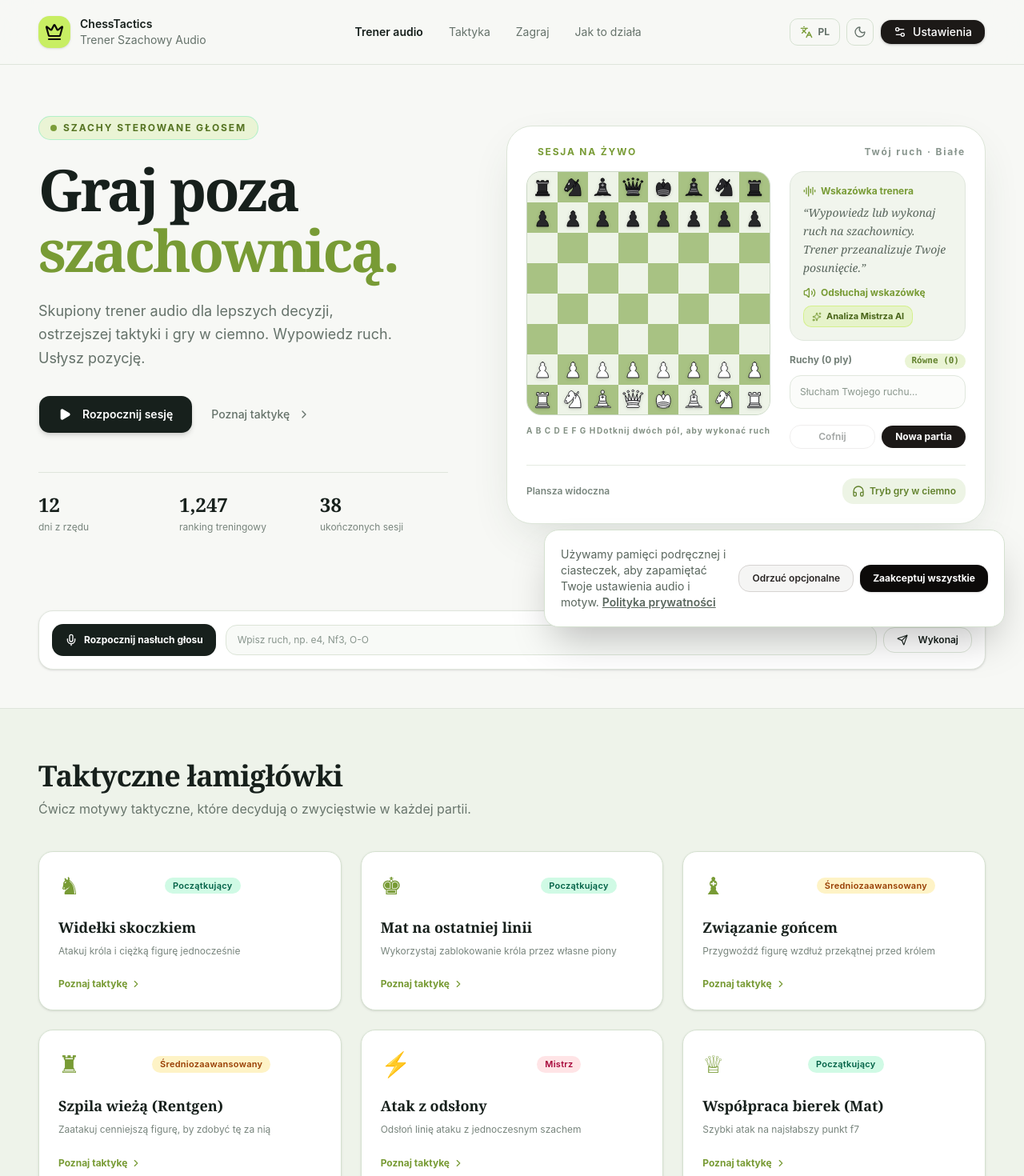
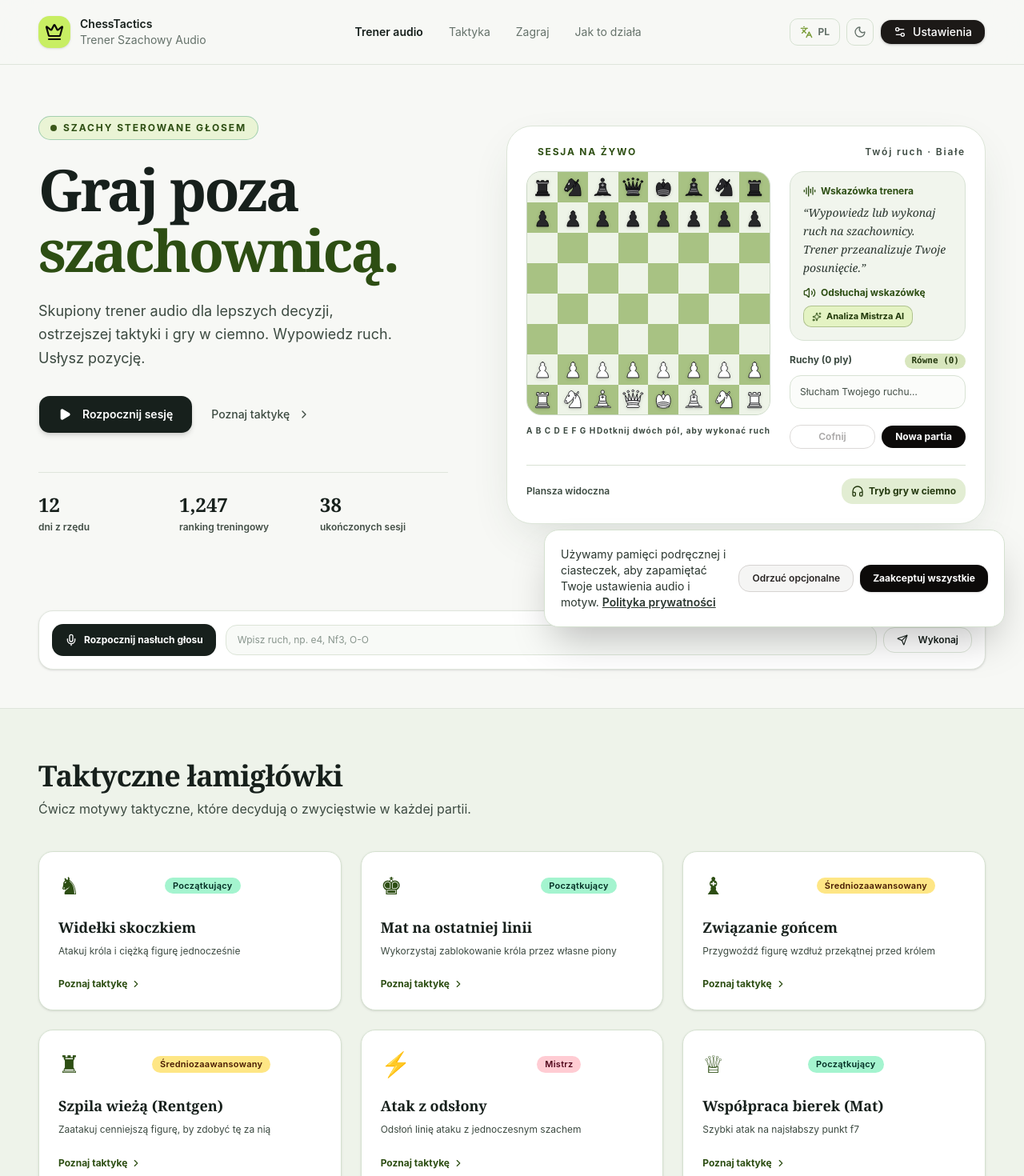
Before and after one commit to AdamBabinicz/voice-chess, a Next.js app: page / in a window 1280 px wide. Shown: the top 1470 px of the page at 80% size. Built offline with nearby package versions, Linux system fonts and the light colour scheme.

Commit message:
fix(a11y): upgrade text color contrast ratios to pass WCAG AAA accessibility audit

```diff
--- a/app/page.tsx
+++ b/app/page.tsx
@@ -301,14 +301,12 @@ export default function Page() {
       // Dźwięk błędu przy próbie nielegalnego ruchu
       playIllegalSound();
 
-      // Jeśli ruch był niedozwolony, informujemy gracza, ale NIE niszczymy analizy trenera
       const err =
         lang === "pl"
           ? "To posunięcie jest niedozwolone w tej pozycji."
           : "Illegal move. Please try another move.";
       setCoachInsight(err);
 
-      // Przywróć poprzednią trafną radę trenera po 2 sekundach
       window.setTimeout(() => {
         if (lastValidCoachInsightRef.current) {
           setCoachInsight(lastValidCoachInsightRef.current);
@@ -436,7 +434,6 @@ export default function Page() {
         dark && "dark bg-[#111613] text-[#edf2ed]",
       )}
     >
-      {/* Odseparowany nagłówek */}
       <SiteHeader
         lang={lang}
         onToggleLang={() => setLang(lang === "en" ? "pl" : "en")}
@@ -450,23 +447,23 @@ export default function Page() {
         settingsLabel={t.settings}
       />
 
-      {/* Główna zawartość */}
       <main id="top">
-        {/* Sekcja Hero oraz karta szachownicy na żywo */}
         <section className="mx-auto grid max-w-[1360px] gap-12 px-5 pb-16 pt-12 sm:px-8 lg:grid-cols-[1fr_1.15fr] lg:items-center lg:gap-16 lg:px-12 lg:pb-24 lg:pt-16">
           <div className="max-w-xl">
-            <div className="mb-6 inline-flex items-center gap-2 rounded-full border border-emerald-300/40 bg-[#eaf4d5] px-3.5 py-1.5 text-xs font-bold tracking-[0.16em] text-[#557322] dark:bg-[#1f2d22] dark:text-[#a8d655]">
-              <span className="size-2 rounded-full bg-[#789b35] animate-pulse" />
+            <div className="mb-6 inline-flex items-center gap-2 rounded-full border border-emerald-700/30 bg-[#eaf4d5] px-3.5 py-1.5 text-xs font-bold tracking-[0.16em] text-[#2d4e13] dark:bg-[#1f2d22] dark:text-[#bcee68]">
+              <span className="size-2 rounded-full bg-[#365314] animate-pulse" />
               {t.eyebrow}
             </div>
 
             <h1 className="font-serif text-4xl font-semibold leading-[1.05] tracking-[-0.04em] sm:text-6xl lg:text-7xl">
               {t.title}
               <br />
-              <span className="text-[#789b35]">{t.accent}</span>
+              <span className="text-[#2d4e13] dark:text-[#bcee68]">
+                {t.accent}
+              </span>
             </h1>
 
-            <p className="mt-6 max-w-md text-base sm:text-lg leading-relaxed text-[#65726a] dark:text-[#aab7ad]">
+            <p className="mt-6 max-w-md text-base sm:text-lg leading-relaxed text-[#3c4a41] dark:text-[#cbd5e1]">
               {t.body}
             </p>
 
@@ -482,7 +479,7 @@ export default function Page() {
               <Button
                 type="button"
                 variant="ghost"
-                className="h-12 rounded-xl text-[#65726a] hover:text-[#17201c] dark:text-[#c4d4c8] dark:hover:text-white cursor-pointer"
+                className="h-12 rounded-xl text-[#3c4a41] hover:text-[#17201c] dark:text-[#cbd5e1] dark:hover:text-white cursor-pointer"
                 onClick={() => scrollToSection("tactics")}
               >
                 {t.explore}
@@ -493,19 +490,19 @@ export default function Page() {
             <div className="mt-12 grid max-w-lg grid-cols-3 gap-4 border-t border-[#dfe5dc] pt-6 dark:border-[#29332e]">
               <div>
                 <strong className="font-serif text-2xl font-bold">12</strong>
-                <p className="mt-1 text-xs text-[#78857d] dark:text-[#97a59c]">
+                <p className="mt-1 text-xs font-semibold text-[#424e46] dark:text-[#cbd5e1]">
                   {t.streak}
                 </p>
               </div>
               <div>
                 <strong className="font-serif text-2xl font-bold">1,247</strong>
-                <p className="mt-1 text-xs text-[#78857d] dark:text-[#97a59c]">
+                <p className="mt-1 text-xs font-semibold text-[#424e46] dark:text-[#cbd5e1]">
                   {t.rating}
                 </p>
               </div>
               <div>
                 <strong className="font-serif text-2xl font-bold">38</strong>
-                <p className="mt-1 text-xs text-[#78857d] dark:text-[#97a59c]">
+                <p className="mt-1 text-xs font-semibold text-[#424e46] dark:text-[#cbd5e1]">
                   {t.sessions}
                 </p>
               </div>
@@ -517,21 +514,20 @@ export default function Page() {
             id="live-coach"
             className="rounded-[2rem] border border-[#dce5d8] bg-white p-4 shadow-[0_20px_60px_-20px_rgba(52,73,57,.2)] dark:border-[#2b3a30] dark:bg-[#18201b] sm:p-6"
           >
-            <div className="mb-4 flex items-center justify-between text-xs font-bold tracking-[0.15em] text-[#789b35]">
+            <div className="mb-4 flex items-center justify-between text-xs font-bold tracking-[0.15em] text-[#2d4e13] dark:text-[#bcee68]">
               <span className="flex items-center gap-1.5">
-                <span className="size-2 rounded-full bg-[#789b35] animate-ping" />
+                <span className="size-2 rounded-full bg-[#2d4e13] dark:bg-[#bcee68] animate-ping" />
                 {t.live}{" "}
                 {activePuzzle !== null &&
                   TACTICAL_PUZZLES[activePuzzle] &&
                   `· ${TACTICAL_PUZZLES[activePuzzle].title[lang]}`}
               </span>
-              <span className="text-[#88958d] dark:text-[#a0afa5]">
+              <span className="text-[#3c4a41] dark:text-[#cbd5e1] font-semibold">
                 {turn === "w" ? t.turnWhite : t.turnBlack}
               </span>
             </div>
 
             <div className="grid gap-6 md:grid-cols-[minmax(0,1fr)_220px]">
-              {/* Szachownica SVG */}
               <ChessBoardView
                 board={board}
                 selectedSquare={selected}
@@ -545,30 +541,28 @@ export default function Page() {
                 }}
               />
 
-              {/* Informacje trenera i ruchy */}
               <div className="flex flex-col gap-4">
-                <div className="rounded-2xl border border-[#e0e7dd] bg-[#f1f5ed] p-4 dark:border-[#2f3d33] dark:bg-[#202b25]">
-                  <div className="mb-2 flex items-center justify-between text-xs font-bold text-[#789b35]">
+                <div className="rounded-2xl border border-[#d8e2d4] bg-[#f1f5ed] p-4 dark:border-[#2f3d33] dark:bg-[#202b25]">
+                  <div className="mb-2 flex items-center justify-between text-xs font-bold text-[#2d4e13] dark:text-[#bcee68]">
                     <span className="flex items-center gap-1.5">
                       <AudioLines className="size-4" />
                       {t.coach}
                     </span>
                     {isSpeaking && (
                       <span className="flex gap-0.5">
-                        <span className="size-1 rounded-full bg-[#789b35] animate-ping" />
+                        <span className="size-1 rounded-full bg-[#2d4e13] dark:bg-[#bcee68] animate-ping" />
                       </span>
                     )}
                   </div>
-                  <p className="font-serif text-sm italic leading-relaxed text-[#59665d] dark:text-[#b8c5bb]">
+                  <p className="font-serif text-sm italic leading-relaxed text-[#2a362f] dark:text-[#e2e8f0]">
                     &ldquo;{coachInsight}&rdquo;
                   </p>
 
-                  {/* Przyciski trenera: Odsłuchaj + Analiza Mistrza AI */}
                   <div className="mt-3 flex flex-wrap items-center justify-between gap-2">
                     <button
                       type="button"
                       onClick={() => announce(coachInsight)}
-                      className="flex items-center gap-1.5 text-xs font-bold text-[#789b35] hover:text-[#557322] cursor-pointer"
+                      className="flex items-center gap-1.5 text-xs font-bold text-[#2d4e13] dark:text-[#bcee68] hover:underline cursor-pointer"
                     >
                       {isSpeaking ? (
                         <VolumeX className="size-4" />
@@ -582,12 +576,12 @@ export default function Page() {
                       type="button"
                       onClick={handleDeepAiAnalysis}
                       disabled={isAnalyzingAi}
-                      className="flex items-center gap-1.5 rounded-lg border border-[#c8ee63]/60 bg-[#c8ee63]/25 px-2.5 py-1 text-[11px] font-bold text-[#476317] hover:bg-[#c8ee63]/40 disabled:opacity-50 dark:border-[#a8d655]/40 dark:bg-[#a8d655]/15 dark:text-[#bced6b] dark:hover:bg-[#a8d655]/30 transition-colors cursor-pointer"
+                      className="flex items-center gap-1.5 rounded-lg border border-[#365314]/30 bg-[#c8ee63]/30 px-2.5 py-1 text-[11px] font-bold text-[#1f3708] hover:bg-[#c8ee63]/50 disabled:opacity-50 dark:border-[#a8d655]/40 dark:bg-[#a8d655]/20 dark:text-[#bced6b] dark:hover:bg-[#a8d655]/40 transition-colors cursor-pointer"
                     >
                       {isAnalyzingAi ? (
-                        <Loader2 className="size-3 animate-spin text-[#789b35]" />
+                        <Loader2 className="size-3 animate-spin text-[#2d4e13]" />
                       ) : (
-                        <Sparkles className="size-3 text-[#789b35]" />
+                        <Sparkles className="size-3 text-[#2d4e13] dark:text-[#bcee68]" />
                       )}
                       <span>
                         {isAnalyzingAi ? t.aiAnalyzing : t.aiAnalysisBtn}
@@ -598,9 +592,9 @@ export default function Page() {
                       <button
                         type="button"
                         onClick={speakBlindfoldStatus}
-                        className="flex items-center gap-1 text-[11px] font-semibold text-stone-600 hover:text-stone-900 dark:text-stone-300 dark:hover:text-white cursor-pointer"
+                        className="flex items-center gap-1 text-[11px] font-semibold text-stone-800 hover:text-stone-950 dark:text-stone-200 dark:hover:text-white cursor-pointer"
                       >
-                        <Headphones className="size-3.5 text-[#789b35]" />
+                        <Headphones className="size-3.5 text-[#2d4e13] dark:text-[#bcee68]" />
                         <span>{t.statusAudio}</span>
                       </button>
                     )}
@@ -608,7 +602,7 @@ export default function Page() {
                 </div>
 
                 <div>
-                  <div className="mb-2 flex justify-between text-xs font-bold text-[#748078]">
+                  <div className="mb-2 flex justify-between text-xs font-bold text-[#3c4a41] dark:text-[#cbd5e1]">
                     <span>
                       {t.moves} ({moves.length} ply)
                     </span>
@@ -616,10 +610,10 @@ export default function Page() {
                       className={cn(
                         "rounded-full px-2 py-0.5 text-[11px] font-bold font-mono transition-colors",
                         material.score > 0
-                          ? "bg-emerald-100 text-emerald-800 dark:bg-emerald-950/70 dark:text-emerald-400"
+                          ? "bg-emerald-200 text-emerald-950 dark:bg-emerald-950/80 dark:text-emerald-300"
                           : material.score < 0
-                            ? "bg-amber-100 text-amber-800 dark:bg-amber-950/70 dark:text-amber-400"
-                            : "bg-[#eaf4d5] text-[#62822d] dark:bg-[#29382b] dark:text-[#a8d655]",
+                            ? "bg-amber-200 text-amber-950 dark:bg-amber-950/80 dark:text-amber-300"
+                            : "bg-[#d8e6be] text-[#23380e] dark:bg-[#29382b] dark:text-[#bcee68]",
                       )}
                     >
                       {material.score > 0
@@ -629,7 +623,7 @@ export default function Page() {
                           : "Równe (0)"}
                     </span>
                   </div>
-                  <div className="flex max-h-28 flex-wrap gap-1.5 overflow-y-auto rounded-xl border border-[#e0e7dd] bg-[#fbfcfa] p-3 font-mono text-xs dark:border-[#334238] dark:bg-[#1b251e]">
+                  <div className="flex max-h-28 flex-wrap gap-1.5 overflow-y-auto rounded-xl border border-[#d8e2d4] bg-[#fbfcfa] p-3 font-mono text-xs dark:border-[#334238] dark:bg-[#1b251e]">
                     {moves.length ? (
                       moves.map((m, i) => (
                         <span
@@ -637,8 +631,8 @@ export default function Page() {
                           className={cn(
                             "rounded px-1 py-0.5",
                             i % 2 === 0
-                              ? "font-bold text-stone-900 dark:text-stone-100"
-                              : "text-stone-600 dark:text-stone-400",
+                              ? "font-bold text-stone-950 dark:text-stone-50"
+                              : "text-stone-700 dark:text-stone-300",
                           )}
                         >
                           {i % 2 === 0 ? `${Math.floor(i / 2) + 1}. ` : ""}
@@ -646,7 +640,7 @@ export default function Page() {
                         </span>
                       ))
                     ) : (
-                      <span className="font-sans text-[#89968c]">
+                      <span className="font-sans text-[#424e46] dark:text-[#cbd5e1]">
                         {t.listen}
                       </span>
                     )}
@@ -658,14 +652,14 @@ export default function Page() {
                     type="button"
                     onClick={undoMove}
                     disabled={moves.length === 0}
-                    className="flex-1 rounded-xl border border-stone-300 py-1.5 text-xs font-semibold hover:bg-stone-100 disabled:opacity-40 dark:border-stone-700 dark:hover:bg-stone-800 transition-colors cursor-pointer"
+                    className="flex-1 rounded-xl border border-stone-400 py-1.5 text-xs font-semibold text-stone-800 hover:bg-stone-100 disabled:opacity-40 dark:border-stone-700 dark:text-stone-200 dark:hover:bg-stone-800 transition-colors cursor-pointer"
                   >
                     {t.undoBtn}
                   </button>
                   <button
                     type="button"
                     onClick={newGame}
-                    className="flex-1 rounded-xl bg-stone-900 py-1.5 text-xs font-bold text-white hover:bg-stone-800 dark:bg-stone-100 dark:text-stone-900 transition-colors cursor-pointer"
+                    className="flex-1 rounded-xl bg-stone-950 py-1.5 text-xs font-bold text-white hover:bg-stone-800 dark:bg-stone-100 dark:text-stone-950 transition-colors cursor-pointer"
                   >
                     {t.newGameBtn}
                   </button>
@@ -674,16 +668,16 @@ export default function Page() {
             </div>
 
             {/* Stopka szachownicy */}
-            <div className="mt-5 flex flex-wrap items-center justify-between gap-3 border-t border-[#e5ebe1] pt-4 text-xs font-semibold text-[#78857d] dark:border-[#334238]">
+            <div className="mt-5 flex flex-wrap items-center justify-between gap-3 border-t border-[#d8e2d4] pt-4 text-xs font-semibold text-[#3c4a41] dark:border-[#334238] dark:text-[#cbd5e1]">
               <span>{blind ? t.blind : t.visible}</span>
               <button
                 type="button"
                 onClick={() => setBlind(!blind)}
                 className={cn(
-                  "flex items-center rounded-xl px-3 py-2 transition-colors cursor-pointer",
+                  "flex items-center rounded-xl px-3 py-2 transition-colors cursor-pointer font-bold",
                   blind
-                    ? "bg-[#c8ee63] font-bold text-stone-950"
-                    : "bg-[#edf4e5] text-[#62822d] dark:bg-[#29382b] dark:text-[#a8d655]",
+                    ? "bg-[#c8ee63] text-stone-950"
+                    : "bg-[#e2edd3] text-[#23380e] dark:bg-[#29382b] dark:text-[#bcee68]",
                 )}
               >
                 {blind ? (
@@ -716,7 +710,6 @@ export default function Page() {
           />
         </div>
 
-        {/* Odseparowana sekcja zadań taktycznych */}
         <TacticsSection
           lang={lang}
           activePuzzle={activePuzzle}
@@ -727,7 +720,6 @@ export default function Page() {
           activeBadgeText={t.activePuzzleBadge}
         />
 
-        {/* Sekcja "Jak to działa" */}
         <section
           id="how-it-works"
           className="mx-auto max-w-[1360px] px-5 py-16 sm:px-8 lg:px-12"
@@ -739,7 +731,7 @@ export default function Page() {
                 key={step}
                 className="rounded-2xl border border-[#dfe5dc] bg-white p-6 shadow-sm dark:border-[#29332e] dark:bg-[#18201b]"
               >
-                <span className="inline-block rounded-lg bg-[#eaf4d5] px-2.5 py-1 font-mono text-xs font-bold text-[#789b35] dark:bg-[#29382b]">
+                <span className="inline-block rounded-lg bg-[#eaf4d5] px-2.5 py-1 font-mono text-xs font-bold text-[#2d4e13] dark:bg-[#29382b] dark:text-[#bcee68]">
                   0{i + 1}
                 </span>
                 <h3 className="mt-6 font-serif text-lg font-semibold">
@@ -751,17 +743,16 @@ export default function Page() {
         </section>
       </main>
 
-      {/* Stopka strony */}
       <footer className="border-t border-[#dfe5dc] px-5 py-10 dark:border-[#29332e]">
-        <div className="mx-auto flex max-w-[1360px] flex-col gap-6 text-sm text-[#78857d] sm:flex-row sm:items-center sm:justify-between">
+        <div className="mx-auto flex max-w-[1360px] flex-col gap-6 text-sm text-[#3c4a41] dark:text-[#cbd5e1] sm:flex-row sm:items-center sm:justify-between">
           <div>
             <strong className="font-serif text-[#17201c] dark:text-white">
               ChessTactics
             </strong>
-            <p className="mt-1 max-w-sm text-xs leading-relaxed">
+            <p className="mt-1 max-w-sm text-xs leading-relaxed text-[#424e46] dark:text-[#cbd5e1]">
               {t.description}
             </p>
-            <p className="mt-2 text-xs">
+            <p className="mt-2 text-xs text-[#424e46] dark:text-[#94a3b8]">
               © 2026 ChessTactics. All rights reserved.
             </p>
           </div>
@@ -773,14 +764,14 @@ export default function Page() {
             <button
               type="button"
               onClick={() => setLegal("privacy")}
-              className="underline hover:text-[#17201c] dark:hover:text-white cursor-pointer"
+              className="underline text-[#3c4a41] dark:text-[#cbd5e1] hover:text-[#17201c] dark:hover:text-white cursor-pointer"
             >
               {t.privacy}
             </button>
             <button
               type="button"
               onClick={() => setLegal("terms")}
-              className="underline hover:text-[#17201c] dark:hover:text-white cursor-pointer"
+              className="underline text-[#3c4a41] dark:text-[#cbd5e1] hover:text-[#17201c] dark:hover:text-white cursor-pointer"
             >
               {t.terms}
             </button>
@@ -788,10 +779,9 @@ export default function Page() {
         </div>
       </footer>
 
-      {/* Pasek Cookies */}
       {cookies && (
         <div className="fixed inset-x-4 bottom-4 z-40 flex flex-col gap-4 rounded-2xl border border-[#d5e1d0] bg-white p-5 shadow-2xl dark:border-[#334238] dark:bg-[#1d2820] sm:inset-x-auto sm:right-6 sm:max-w-xl sm:flex-row sm:items-center">
-          <p className="flex-1 text-xs text-[#59665d] dark:text-[#b8c5bb] sm:text-sm">
+          <p className="flex-1 text-xs text-[#2a362f] dark:text-[#e2e8f0] sm:text-sm">
             {t.cookie}{" "}
             <button
               type="button"
@@ -820,7 +810,6 @@ export default function Page() {
         </div>
       )}
 
-      {/* Powrót na górę */}
       {mounted && showTop && (
         <button
           type="button"
@@ -832,7 +821,6 @@ export default function Page() {
         </button>
       )}
 
-      {/* Modale */}
       <SettingsModal
         isOpen={settings}
         onClose={() => setSettings(false)}
--- a/components/chess-board-view.tsx
+++ b/components/chess-board-view.tsx
@@ -109,7 +109,7 @@ export function ChessBoardView({
       </div>
 
       {/* Board Footnote / Coordinates */}
-      <div className="mt-3 flex justify-between text-[10px] font-bold tracking-widest text-[#839184]">
+      <div className="mt-3 flex justify-between text-[10px] font-bold tracking-widest text-[#3c4a41] dark:text-[#cbd5e1]">
         <span>A B C D E F G H</span>
         <span>{labels.hint}</span>
       </div>
--- a/components/tactics-section.tsx
+++ b/components/tactics-section.tsx
@@ -30,10 +30,10 @@ export function TacticsSection({
     >
       <div className="mx-auto max-w-[1360px] px-5 py-16 sm:px-8 lg:px-12">
         <div className="max-w-2xl">
-          <h2 className="font-serif text-3xl font-semibold tracking-tight sm:text-4xl">
+          <h2 className="font-serif text-3xl font-semibold tracking-tight sm:text-4xl text-[#17201c] dark:text-[#edf2ed]">
             {title}
           </h2>
-          <p className="mt-2 text-sm leading-relaxed text-[#68756c] dark:text-[#aebbb0] sm:text-base">
+          <p className="mt-2 text-sm leading-relaxed text-[#3c4a41] dark:text-[#cbd5e1] sm:text-base">
             {subtitle}
           </p>
         </div>
@@ -49,24 +49,24 @@ export function TacticsSection({
                 className={cn(
                   "group relative flex flex-col justify-between rounded-2xl border p-6 text-left shadow-sm transition hover:-translate-y-1 hover:shadow-md cursor-pointer",
                   isActive
-                    ? "border-[#789b35] bg-[#f0f6e4] ring-2 ring-[#789b35] dark:border-[#a8d655] dark:bg-[#202f23]"
+                    ? "border-[#2d4e13] bg-[#f0f6e4] ring-2 ring-[#2d4e13] dark:border-[#a8d655] dark:bg-[#202f23]"
                     : "border-[#d5e1d0] bg-white dark:border-[#334238] dark:bg-[#1d2820]",
                 )}
               >
                 <div>
                   <div className="flex items-center justify-between">
-                    <span className="text-3xl text-[#789b35] transition-transform group-hover:scale-110">
+                    <span className="text-3xl text-[#2d4e13] dark:text-[#bcee68] transition-transform group-hover:scale-110">
                       {puzzle.icon}
                     </span>
                     <span
                       className={cn(
                         "rounded-full px-2.5 py-0.5 text-[11px] font-semibold tracking-wide",
                         puzzle.difficulty === "beginner" &&
-                          "bg-emerald-100 text-emerald-800 dark:bg-emerald-950/70 dark:text-emerald-300",
+                          "bg-emerald-200 text-emerald-950 dark:bg-emerald-950/80 dark:text-emerald-300",
                         puzzle.difficulty === "intermediate" &&
-                          "bg-amber-100 text-amber-800 dark:bg-amber-950/70 dark:text-amber-300",
+                          "bg-amber-200 text-amber-950 dark:bg-amber-950/80 dark:text-amber-300",
                         puzzle.difficulty === "master" &&
-                          "bg-rose-100 text-rose-800 dark:bg-rose-950/70 dark:text-rose-300",
+                          "bg-rose-200 text-rose-950 dark:bg-rose-950/80 dark:text-rose-300",
                       )}
                     >
                       {puzzle.difficultyLabel[lang]}
@@ -76,12 +76,12 @@ export function TacticsSection({
                   <h3 className="mt-5 font-serif text-lg font-semibold text-[#17201c] dark:text-white">
                     {puzzle.title[lang]}
                   </h3>
-                  <p className="mt-1.5 text-xs leading-relaxed text-[#78857d] dark:text-[#a0afa5]">
+                  <p className="mt-1.5 text-xs leading-relaxed text-[#3c4a41] dark:text-[#cbd5e1]">
                     {puzzle.desc[lang]}
                   </p>
                 </div>
 
-                <div className="mt-6 flex items-center gap-1 text-xs font-bold text-[#789b35]">
+                <div className="mt-6 flex items-center gap-1 text-xs font-bold text-[#2d4e13] dark:text-[#bcee68]">
                   <span>{isActive ? activeBadgeText : exploreText}</span>
                   <ChevronRight className="size-3.5 transition-transform group-hover:translate-x-1" />
                 </div>
```
